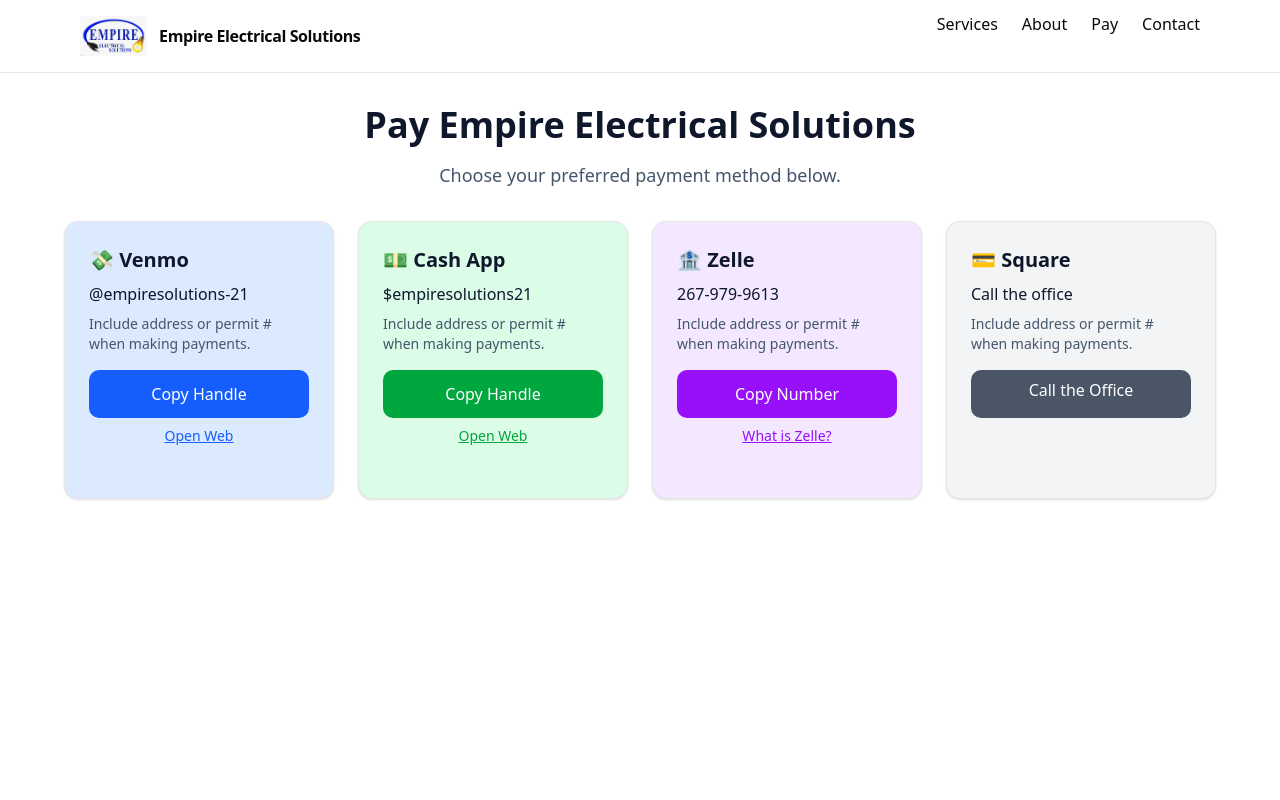
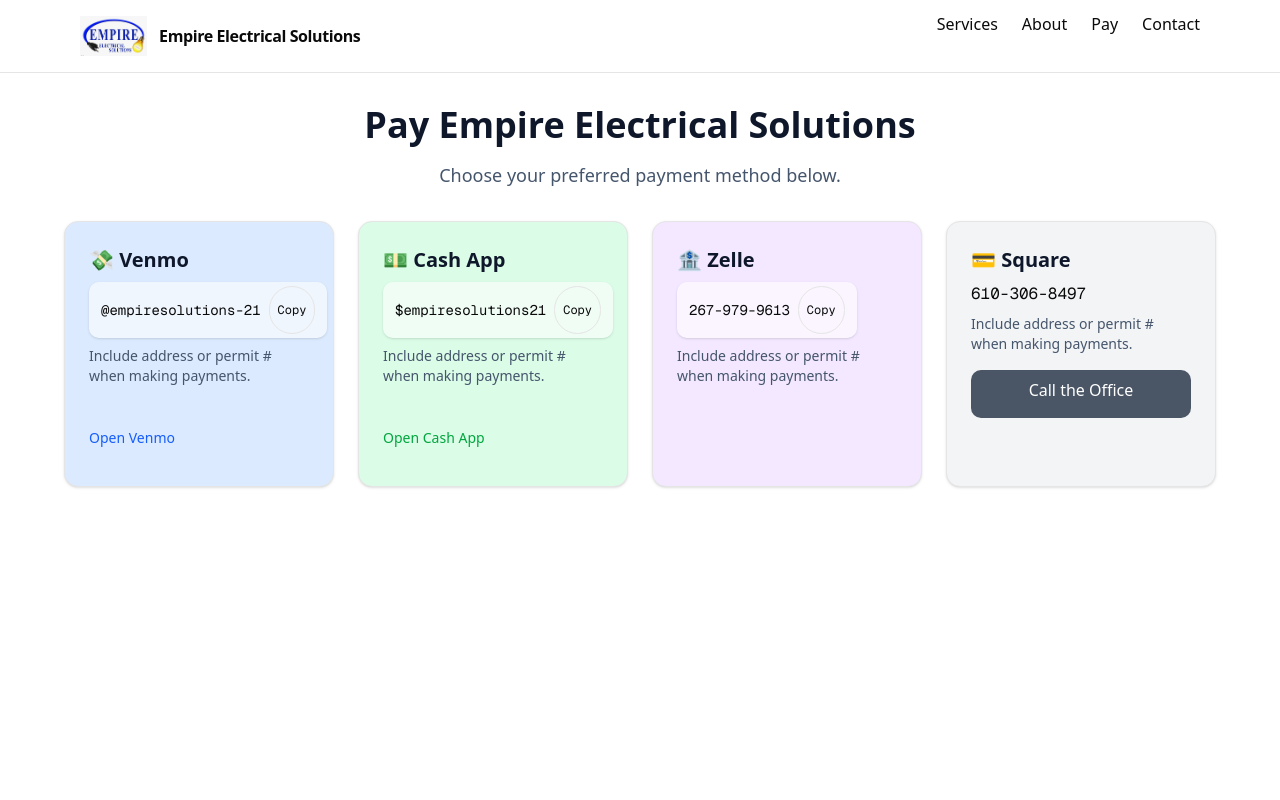
Before and after one commit to loustevenshere/empire-inspections, a Next.js app: page /pay in a window 1280 px wide. Shown: the top 800 px of the page. Built offline with nearby package versions, Linux system fonts and the light colour scheme; no server answers.

Commit message:
updating payment UI - prettying up

```diff
--- a/src/app/pay/page.tsx
+++ b/src/app/pay/page.tsx
@@ -1,6 +1,7 @@
 "use client";
 
 import React from "react";
+import { Check } from "lucide-react";
 
 // Payment identifiers
 const CASH_TAG = "empiresolutions21";           // no '$'
@@ -24,21 +25,41 @@
 const cashAppLink = () => `cashapp://pay?recipient=$${CASH_TAG}`;
 const cashWebLink = () => `https://cash.app/$${CASH_TAG}`;
 
-export default function PayPage() {
-  const isMobile = useIsMobile();
-  const [copyStates, setCopyStates] = React.useState<Record<string, boolean>>({});
+// CopyPill component
+function CopyPill({ value, ariaLabel }: { value: string; ariaLabel: string }) {
+  const [copied, setCopied] = React.useState(false);
 
-  const handleCopy = async (text: string, key: string) => {
+  const handleCopy = async () => {
     try {
-      await navigator.clipboard.writeText(text);
-      setCopyStates(prev => ({ ...prev, [key]: true }));
-      setTimeout(() => {
-        setCopyStates(prev => ({ ...prev, [key]: false }));
-      }, 1200);
+      await navigator.clipboard.writeText(value);
+      setCopied(true);
+      setTimeout(() => setCopied(false), 1200);
     } catch (err) {
       console.error("Failed to copy: ", err);
     }
   };
+
+  return (
+    <div className="inline-flex items-center gap-2 rounded-lg bg-white/60 px-3 py-1 font-mono text-sm shadow-sm">
+      {copied && <Check className="w-3 h-3 text-green-600" />}
+      <span className="truncate">{value}</span>
+      <button
+        type="button"
+        className="rounded-full border px-2 py-0.5 text-xs hover:bg-black/10 transition"
+        aria-label={ariaLabel}
+        onClick={handleCopy}
+      >
+        Copy
+      </button>
+      <span className="sr-only" aria-live="polite">
+        {copied ? "Copied to clipboard" : ""}
+      </span>
+    </div>
+  );
+}
+
+export default function PayPage() {
+  const isMobile = useIsMobile();
 
   return (
     <main className="min-h-screen py-8 px-4">
@@ -58,7 +79,9 @@
           {/* Venmo Card */}
           <div className="bg-blue-100 rounded-xl shadow-sm border p-6 hover:shadow-md transition-shadow">
             <h3 className="text-xl font-semibold text-slate-900 mb-2">💸 Venmo</h3>
-            <p className="text-slate-900 font-medium mb-2">@{VENMO_USERNAME}</p>
+            <div className="mb-2">
+              <CopyPill value={`@${VENMO_USERNAME}`} ariaLabel="Copy Venmo username" />
+            </div>
             <p className="text-sm text-slate-600 mb-4">Include address or permit # when making payments.</p>
 
             <div className="space-y-2">
@@ -68,27 +91,18 @@
                   className="w-full bg-blue-600 text-white px-4 py-2 rounded-lg font-medium hover:bg-blue-700 transition-colors"
                   aria-label="Open Venmo app"
                 >
-                  Open in App
+                  Open Venmo
                 </button>
               ) : (
-                <>
-                  <button
-                    onClick={() => handleCopy(`@${VENMO_USERNAME}`, "venmo-username")}
-                    className="w-full bg-blue-600 text-white px-4 py-2 rounded-lg font-medium hover:bg-blue-700 transition-colors"
-                    aria-label="Copy Venmo username"
-                  >
-                    {copyStates["venmo-username"] ? "Copied!" : "Copy Handle"}
-                  </button>
                 <a
                   href={venmoWebLink()}
                   target="_blank"
                   rel="noopener noreferrer"
-                    className="block w-full text-center text-blue-600 hover:text-blue-800 text-sm underline"
+                  className="mt-3 inline-flex items-center gap-1 underline-offset-2 hover:underline text-blue-600 hover:text-blue-800 text-sm"
                   aria-label="Open Venmo web profile"
                 >
-                    Open Web
+                  Open Venmo
                 </a>
-                </>
               )}
             </div>
           </div>
@@ -96,7 +110,9 @@
           {/* Cash App Card */}
           <div className="bg-green-100 rounded-xl shadow-sm border p-6 hover:shadow-md transition-shadow">
             <h3 className="text-xl font-semibold text-slate-900 mb-2">💵 Cash App</h3>
-            <p className="text-slate-900 font-medium mb-2">${CASH_TAG}</p>
+            <div className="mb-2">
+              <CopyPill value={`$${CASH_TAG}`} ariaLabel="Copy Cash App tag" />
+            </div>
             <p className="text-sm text-slate-600 mb-4">Include address or permit # when making payments.</p>
 
             <div className="space-y-2">
@@ -106,27 +122,18 @@
                   className="w-full bg-green-600 text-white px-4 py-2 rounded-lg font-medium hover:bg-green-700 transition-colors"
                   aria-label="Open Cash App"
                 >
-                  Open in App
+                  Open Cash App
                 </button>
               ) : (
-                <>
-                  <button
-                    onClick={() => handleCopy(`$${CASH_TAG}`, "cashapp-tag")}
-                    className="w-full bg-green-600 text-white px-4 py-2 rounded-lg font-medium hover:bg-green-700 transition-colors"
-                    aria-label="Copy Cash App tag"
-                  >
-                    {copyStates["cashapp-tag"] ? "Copied!" : "Copy Handle"}
-                  </button>
                 <a
                   href={cashWebLink()}
                   target="_blank"
                   rel="noopener noreferrer"
-                    className="block w-full text-center text-green-600 hover:text-green-800 text-sm underline"
+                  className="mt-3 inline-flex items-center gap-1 underline-offset-2 hover:underline text-green-600 hover:text-green-800 text-sm"
                   aria-label="Open Cash App web profile"
                 >
-                    Open Web
+                  Open Cash App
                 </a>
-                </>
               )}
             </div>
           </div>
@@ -134,33 +141,16 @@
           {/* Zelle Card */}
           <div className="bg-purple-100 rounded-xl shadow-sm border p-6 hover:shadow-md transition-shadow">
             <h3 className="text-xl font-semibold text-slate-900 mb-2">🏦 Zelle</h3>
-            <p className="text-slate-900 font-medium mb-2">{ZELLE_PHONE}</p>
+            <div className="mb-2">
+              <CopyPill value={ZELLE_PHONE} ariaLabel="Copy Zelle phone number" />
+            </div>
             <p className="text-sm text-slate-600 mb-4">Include address or permit # when making payments.</p>
-
-            <div className="space-y-2">
-              <button
-                onClick={() => handleCopy(ZELLE_PHONE, "zelle-phone")}
-                className="w-full bg-purple-600 text-white px-4 py-2 rounded-lg font-medium hover:bg-purple-700 transition-colors"
-                aria-label="Copy Zelle phone number"
-              >
-                {copyStates["zelle-phone"] ? "Copied!" : "Copy Number"}
-              </button>
-              <a
-                href="https://www.zellepay.com/"
-                target="_blank"
-                rel="noopener noreferrer"
-                className="block w-full text-center text-purple-600 hover:text-purple-800 text-sm underline"
-                aria-label="Learn about Zelle"
-              >
-                What is Zelle?
-              </a>
-            </div>
           </div>
 
           {/* Square Card */}
           <div className="bg-gray-100 rounded-xl shadow-sm border p-6 hover:shadow-md transition-shadow">
             <h3 className="text-xl font-semibold text-slate-900 mb-2">💳 Square</h3>
-            <p className="text-slate-900 font-medium mb-2">Call the office</p>
+            <p className="font-mono mb-2">{OFFICE_PHONE}</p>
             <p className="text-sm text-slate-600 mb-4">Include address or permit # when making payments.</p>
 
             <div className="space-y-2">
```
Lines whose indentation alone changed are shown as unchanged.
